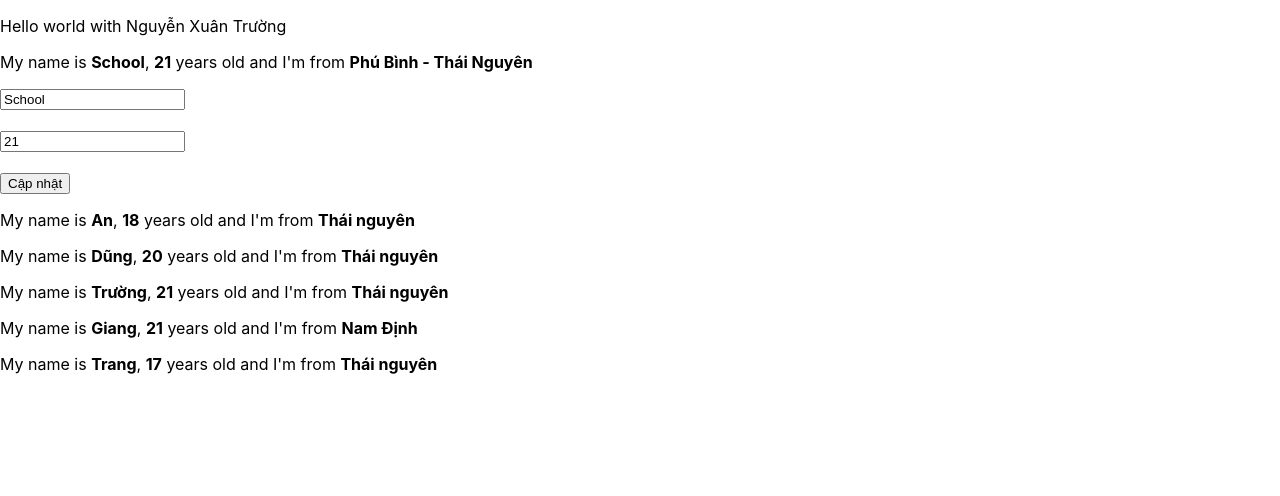
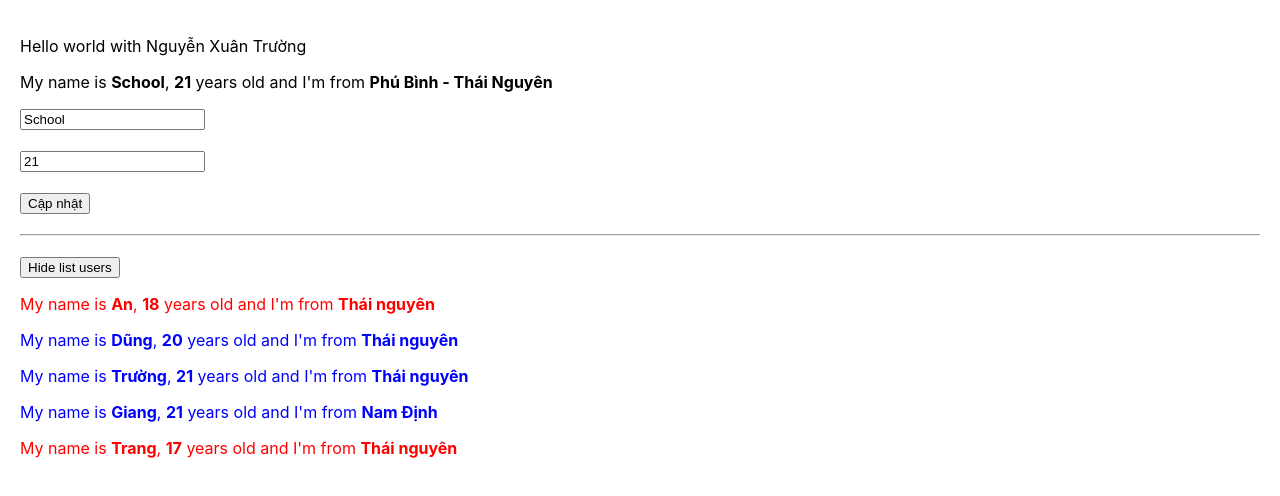
Before and after one commit to xuanTruongIT04/ReactJS_Beginer, a React (Create React App) app: page / in a window 1280 px wide. Shown: the top 496 px of the page. Built offline with nearby package versions, Linux system fonts and the light colour scheme.

Commit message:
conditional output

```diff
--- a/src/App.css
+++ b/src/App.css
@@ -1,5 +1,19 @@
+.red {
+  color: red;
+}
+
+.blue {
+  color: blue;
+}
+
+.my-20 {
+  margin-top: 20px;
+  margin-bottom: 20px;
+}
+
 body {
   margin: 0;
+  padding: 20px;
   font-family: -apple-system, BlinkMacSystemFont, 'Segoe UI', 'Roboto', 'Oxygen',
     'Ubuntu', 'Cantarell', 'Fira Sans', 'Droid Sans', 'Helvetica Neue',
     sans-serif;
@@ -46,6 +60,7 @@ code {
   from {
     transform: rotate(0deg);
   }
+
   to {
     transform: rotate(360deg);
   }
--- a/src/components/DisplayInfo.js
+++ b/src/components/DisplayInfo.js
@@ -1,28 +1,48 @@
-import React from 'react';
+import React from "react";
 
 class DisplayInfo extends React.Component {
+  handleShowHide() {
+    this.setState({
+      isShow: !this.state.isShow
+    })
+  }
+
+  state = {
+    isShow: true
+  }
+
   render() {
     // Destructuring array/objectFit
+    const { listUsers } = this.props;
 
-        const { listUsers } = this.props;
     console.log(listUsers);
     return (
       <div>
-                {
-                    listUsers.map((user) => {
+        <hr className="my-20" />
+        <button
+          onClick={() => {
+            this.handleShowHide();
+          }}
+        >
+          {this.state.isShow ? "Hide list users" : "Show list users"}
+        </button>
+        {this.state.isShow && (
+          <div>
+            {listUsers.map((user) => {
               return (
                 <div key={user.id}>
-                                <p>
-                                    My name is <b>{user.name}</b>, <b>{user.age}</b> years old and I'm from <b>{user.address}</b>
+                  <p className={user.age > 18 ? "blue" : "red"}>
+                    My name is <b>{user.name}</b>, <b>{user.age}</b> years old
+                    and I'm from <b>{user.address}</b>
                   </p>
                 </div>
               );
-                    })
-                }
-
+            })}
+          </div>
+        )}
       </div>
     );
   }
 }
 
-export default DisplayInfo
+export default DisplayInfo;
--- a/src/index.js
+++ b/src/index.js
@@ -8,9 +8,9 @@ import store from './redux/store';
 const root = ReactDOM.createRoot(document.getElementById('root'));
 root.render(
   <Provider store={store}>
-    <React.StrictMode>
+    {/* <React.StrictMode> */}
       <App />
-    </React.StrictMode>
+    {/* </React.StrictMode> */}
   </Provider>
 );
 
```
Also changed, not shown: src/components/MyComponent.js (+4 -7 lines), src/components/UserInfo.js (+30 -9 lines). Lines whose indentation alone changed are shown as unchanged.
